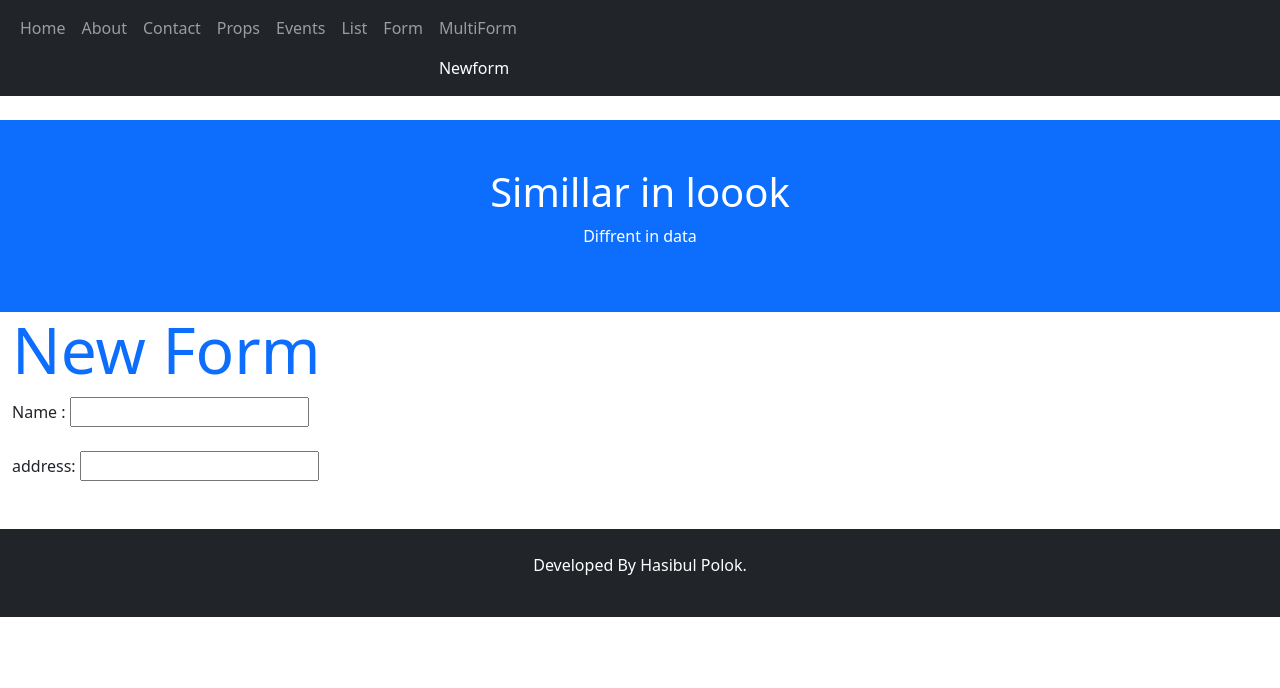
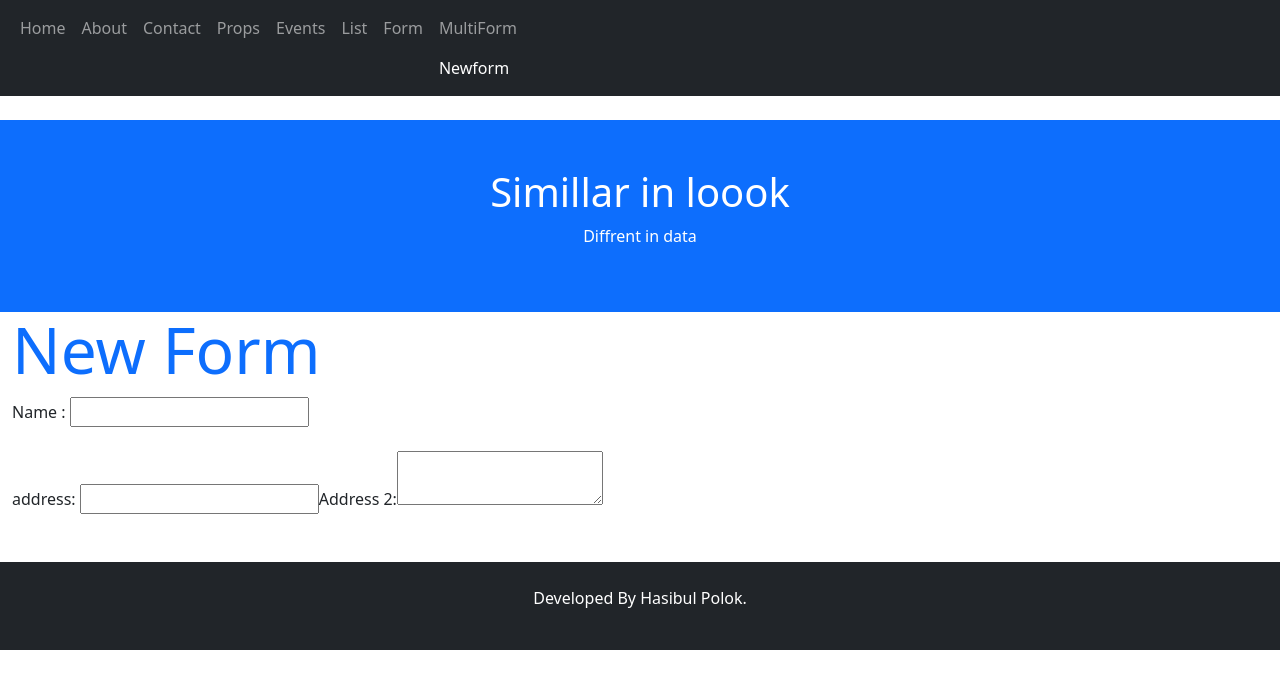
Before and after one commit to hasibulpolok/app2, a React (Create React App) app: page /newform in a window 1280 px wide. Shown: the top 688 px of the page. Built offline with nearby package versions, Linux system fonts and the light colour scheme.

Commit message:
added address2 and district

```diff
--- a/src/Components/MultiForm.js
+++ b/src/Components/MultiForm.js
@@ -20,9 +20,7 @@ export default function MultiForm() {
 
     console.log("Form Data:", inputs);
 
-    alert(
-      `Name: ${inputs.name}\nID: ${inputs.id}`
-    );
+
   }
 
   return (
--- a/src/Components/NewForm.js
+++ b/src/Components/NewForm.js
@@ -17,6 +17,8 @@ export default function NewForm() {
      <form action=""></form>
    Name : <input width={100} type="text" name="fullname"  value={input.fullname} onChange={handlechange}/> <br /> <br />
    address:  <input  type="text" name="address" value={input.address} onChange={handlechange}/>
+    Address 2:
+        <textarea name="address2" value={input.address2} onChange={handlechange} />
   </div>
 
    </>
```
